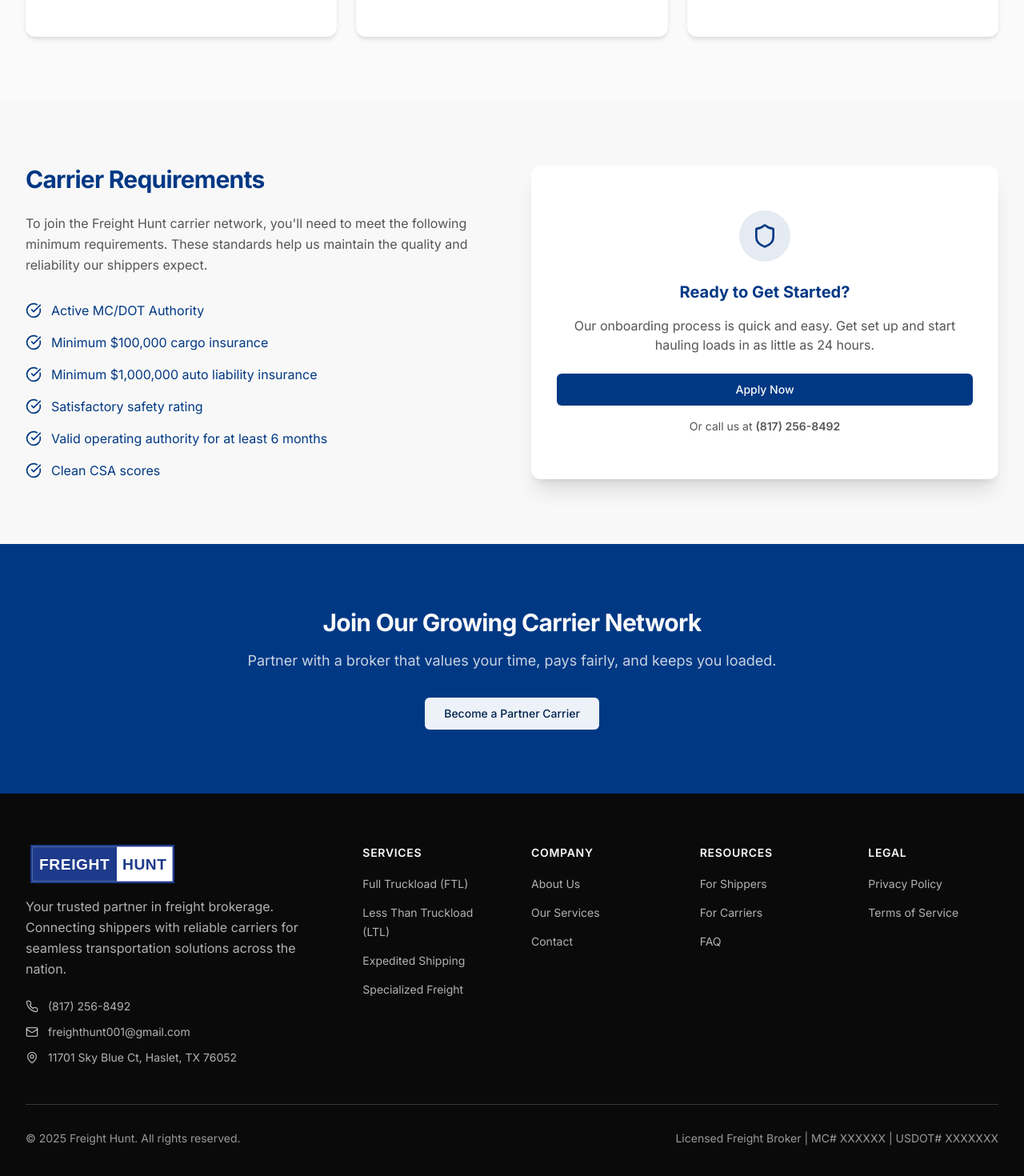
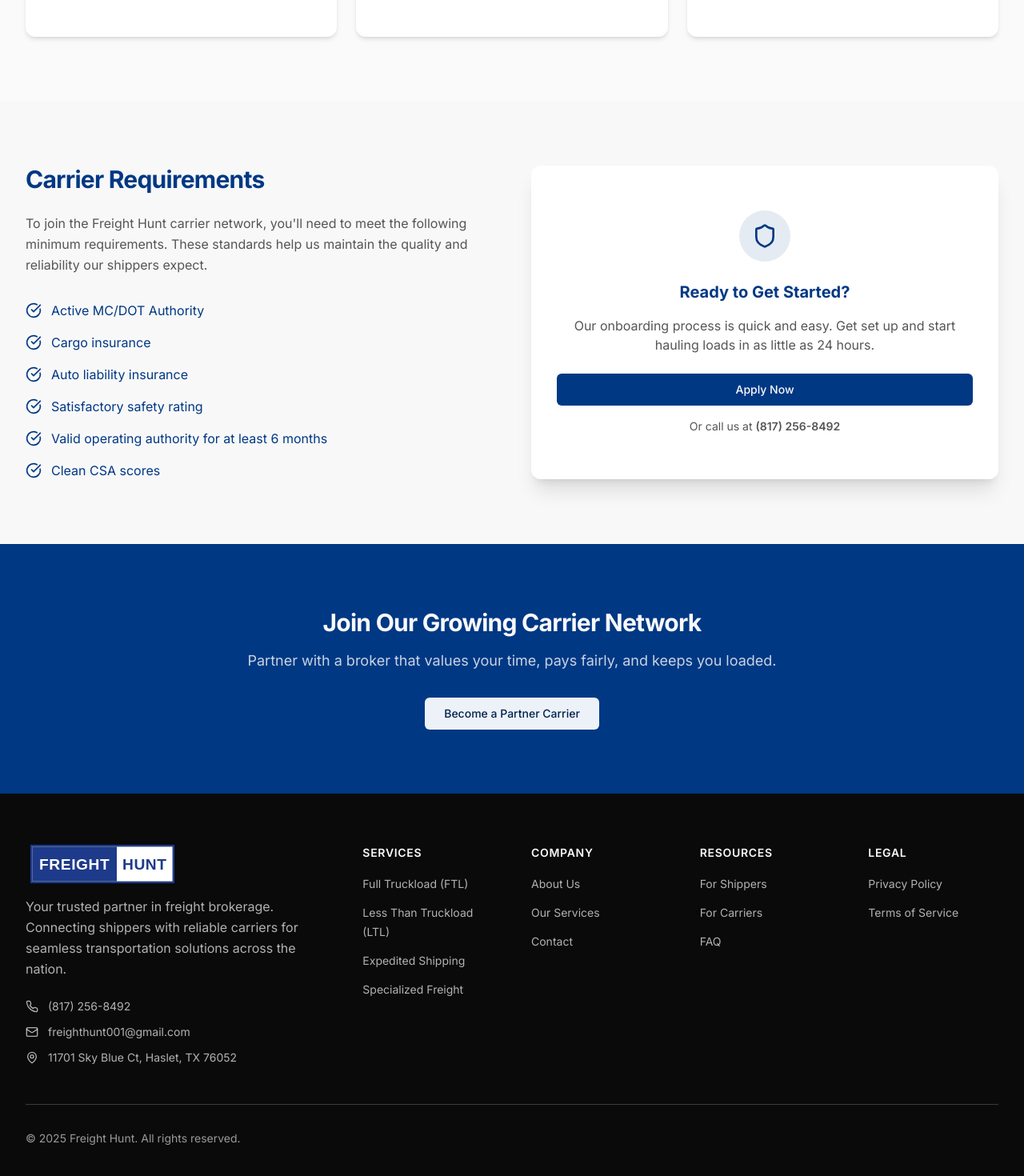
Before and after one commit to sidhugurtej/freight-hunt-website, a Next.js app: page /carriers in a window 1280 px wide. Shown: the part 2469-3939 px from the top of the page at 80% size. Built offline with nearby package versions, Linux system fonts and the light colour scheme.

Commit message:
content update

```diff
--- a/app/carriers/page.tsx
+++ b/app/carriers/page.tsx
@@ -41,8 +41,8 @@
 
 const requirements = [
   "Active MC/DOT Authority",
-  "Minimum $100,000 cargo insurance",
-  "Minimum $1,000,000 auto liability insurance",
+  "Cargo insurance",
+  "Auto liability insurance",
   "Satisfactory safety rating",
   "Valid operating authority for at least 6 months",
   "Clean CSA scores",
--- a/components/footer.tsx
+++ b/components/footer.tsx
@@ -134,7 +134,6 @@
             <p className="text-sm text-background/60">
               © {new Date().getFullYear()} Freight Hunt. All rights reserved.
             </p>
-            <p className="text-sm text-background/60">Licensed Freight Broker | MC# XXXXXX | USDOT# XXXXXXX</p>
           </div>
         </div>
       </div>
```
